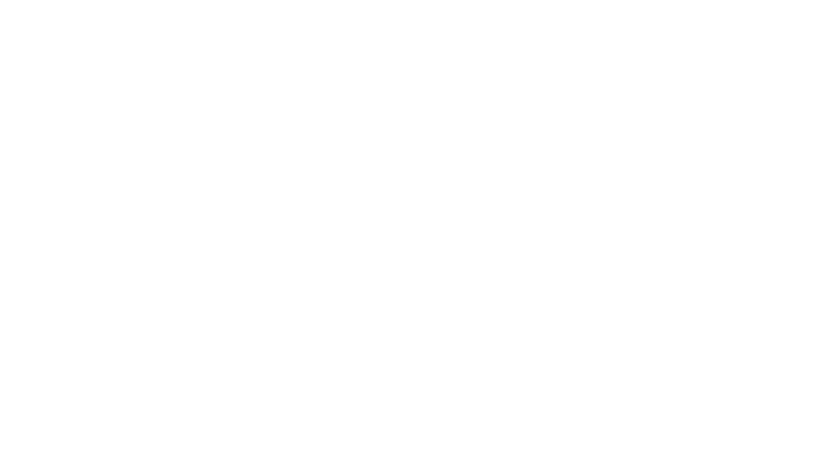
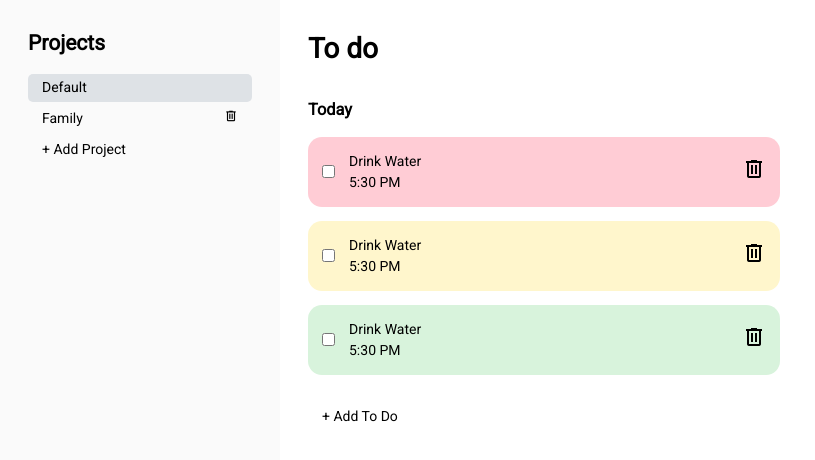
Before and after one commit to jasperket/odin-todolist, a website built with webpack: page src/index.html in a window 1280 px wide. Shown: the whole page, without its empty margins (0-815 px from the left). Built offline with nearby package versions, Linux system fonts and the light colour scheme.

Commit message:
Finished design

```diff
--- a/src/index.html
+++ b/src/index.html
@@ -1,10 +1,75 @@
 <!DOCTYPE html>
 <html lang="en">
+
 <head>
     <meta charset="UTF-8">
     <meta name="viewport" content="width=device-width, initial-scale=1.0">
+    <link rel="stylesheet" href="https://fonts.googleapis.com/css?family=Roboto">
+    <link rel="stylesheet"
+        href="https://fonts.googleapis.com/css2?family=Material+Symbols+Outlined:opsz,wght,FILL,GRAD@20..48,100..700,0..1,-50..200" />
+    <title>To-do List</title>
 </head>
+
 <body>
+    <div class="container">
+        <nav>
+            <h2 class="project-heading">Projects</h2>
+            <ul>
+                <li class="project selected">Default</li>
+                <li class="project">Family
+                    <button class="project-delete">
+                        <span class="material-symbols-outlined">
+                            delete
+                        </span>
+                    </button>
+                </li>
+            </ul>
+            <button class="add-project">+ Add Project</button>
+        </nav>
+        <div class="to-dos">
+            <h1>To do</h1>
+            <ul class="todo-list">
+                <h3 class="todo-date">Today</h3>
+                <li class="todo-card red">
+                    <input type="checkbox" data-index="0" class="todo-complete">
+                    <div class="todo-text">
+                        <p>Drink Water</p>
+                        <p>5:30 PM</p>
+                    </div>
+                    <button class="todo-delete">
+                        <span class="material-symbols-outlined">
+                            delete
+                        </span>
+                    </button>
+                </li>
+                <li class="todo-card yellow">
+                    <input type="checkbox" name="todoToday0" id="todoToday0" data-index="0" class="todo-complete">
+                    <div class="todo-text">
+                        <p>Drink Water</p>
+                        <p>5:30 PM</p>
+                    </div>
+                    <button class="todo-delete">
+                        <span class="material-symbols-outlined">
+                            delete
+                        </span>
+                    </button>
+                </li>
+                <li class="todo-card green">
+                    <input type="checkbox" name="todoToday0" id="todoToday0" data-index="0" class="todo-complete">
+                    <div class="todo-text">
+                        <p>Drink Water</p>
+                        <p>5:30 PM</p>
+                    </div>
+                    <button class="todo-delete">
+                        <span class="material-symbols-outlined">
+                            delete
+                        </span>
+                    </button>
+                </li>
+            </ul>
+            <button class="add-todo">+ Add To Do</button>
+        </div>
+    </div>
+</body>
 
-</body>
 </html>
--- /dev/null
+++ b/src/modules/project.js
@@ -0,0 +1,6 @@
+class Project {
+    constructor(name,toDos) {
+        this.name = name;
+        this.toDos = toDos;
+    }
+}
--- a/src/styles/style.css
+++ b/src/styles/style.css
@@ -0,0 +1,143 @@
+:root {
+    --bg-color: #fff;
+    --bg-2: #fafafa;
+    --bg-3: #F8F9FA;
+    --text-colored: #eb5e28;
+    --hover-gray: #DEE2E6;
+    --red: #ffccd5;
+    --red-hover:#ffb3c1;
+    --yellow: #fff6cc;
+    --yellow-hover: #fff2b2;
+    --green: #d8f3dc;
+    --green-hover: #b7e4c7;
+}
+
+.material-symbols-outlined {
+    font-variation-settings:
+        'FILL' 0,
+        'wght' 400,
+        'GRAD' 0,
+        'opsz' 24
+}
+
+html {
+    font-size: 87.5%;
+}
+
+body {
+    font-family: 'Roboto', sans-serif;
+    background-color: var(--bg-color);
+}
+
+.container {
+    display: flex;
+}
+
+ul {
+    list-style-type: none;
+}
+
+nav {
+    background-color: var(--bg-2);
+    min-height: 100vh;
+    min-width: 20rem;
+    padding: 2rem;
+}
+
+.project-heading {
+    margin-bottom: 1rem;
+}
+
+button {
+    border: 0;
+    cursor: pointer;
+}
+
+.add-project,
+.project,
+.add-todo {
+    width: 100%;
+    text-align: left;
+    background: 0;
+    cursor: pointer;
+    border-radius: 5px;
+    margin-bottom: 0.2rem;
+    padding: 0.25rem 1rem;
+}
+
+.add-todo {
+    width: fit-content;
+}
+
+.add-project:hover,
+.project:hover,
+.add-todo:hover,
+.todo-card:hover {
+    background-color: var(--hover-gray);
+}
+
+.project-delete {
+    background: 0;
+    float: right;
+}
+
+.project-delete .material-symbols-outlined {
+    font-size: 1rem;
+}
+
+.project.selected {
+    background-color: var(--hover-gray);
+}
+
+.to-dos {
+    padding: 2rem;
+    flex: 1;
+    display: flex;
+    flex-direction: column;
+    gap: 2rem;
+}
+
+.todo-list {
+    display: flex;
+    flex-direction: column;
+    gap: 1rem;
+}
+
+.todo-card {
+    padding: 1rem;
+    width: 50%;
+    display: flex;
+    align-items: center;
+    gap: 1rem;
+    border-radius: 1rem;
+    cursor: pointer;
+}
+
+.todo-card.red {
+    background-color: var(--red);
+}
+
+.todo-card.red:hover {
+    background-color: var(--red-hover);
+}
+
+.todo-card.yellow {
+    background-color: var(--yellow);
+}
+
+.todo-card.yellow:hover {
+    background-color: var(--yellow-hover);
+}
+
+.todo-card.green {
+    background-color: var(--green);
+}
+
+.todo-card.green:hover {
+    background-color: var(--green-hover);
+}
+
+.todo-delete {
+    margin-left: auto;
+    background: 0;
+}
--- a/webpack.common.js
+++ b/webpack.common.js
@@ -7,7 +7,6 @@ module.exports = {
     },
     plugins: [
         new HtmlWebpackPlugin({
-            title: 'Odin | To-do List',
             template: './src/index.html',
         }),
     ],
```
Also changed, not shown: src/modules/todo.js (added, +14 -0 lines), dist/app.bundle.js (added), dist/index.html (added).
